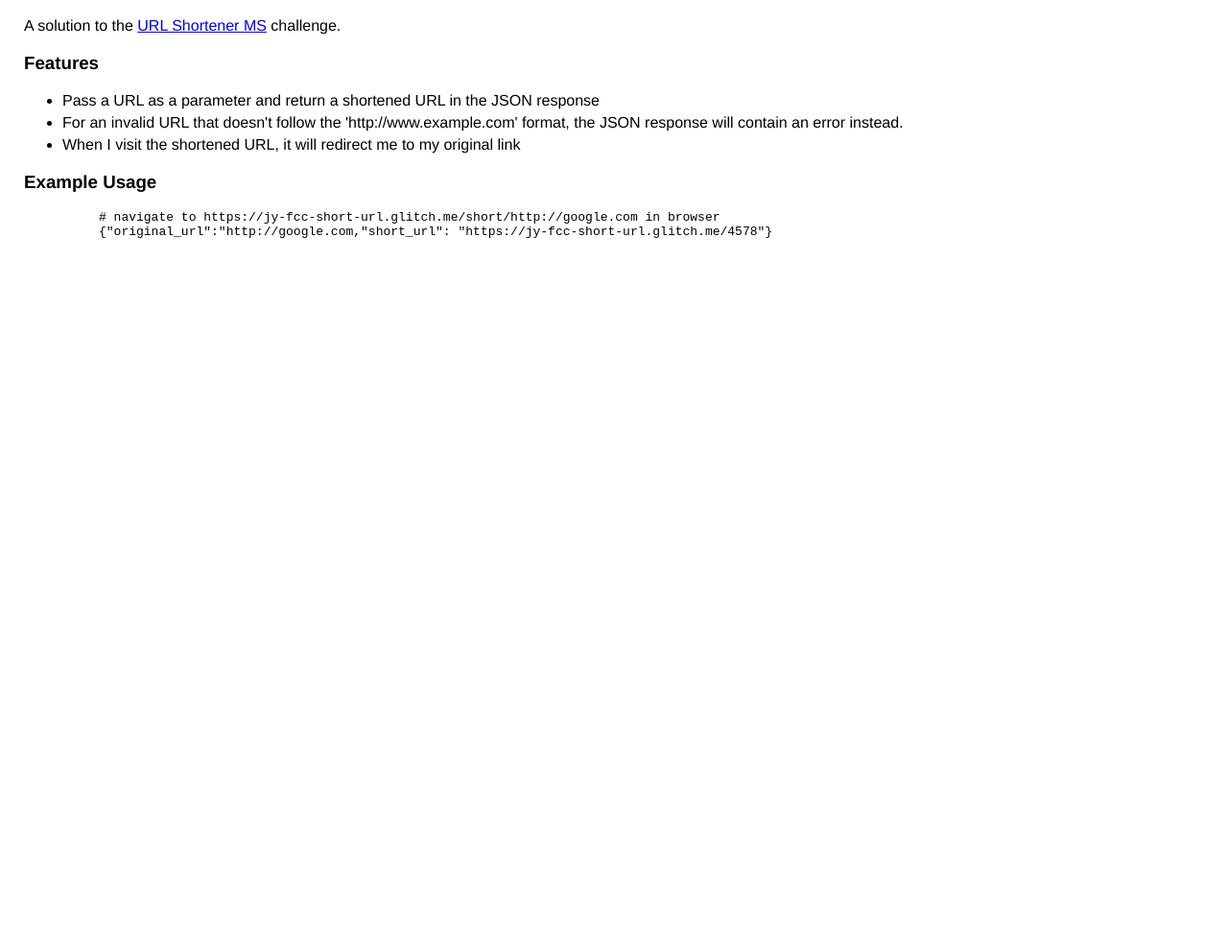
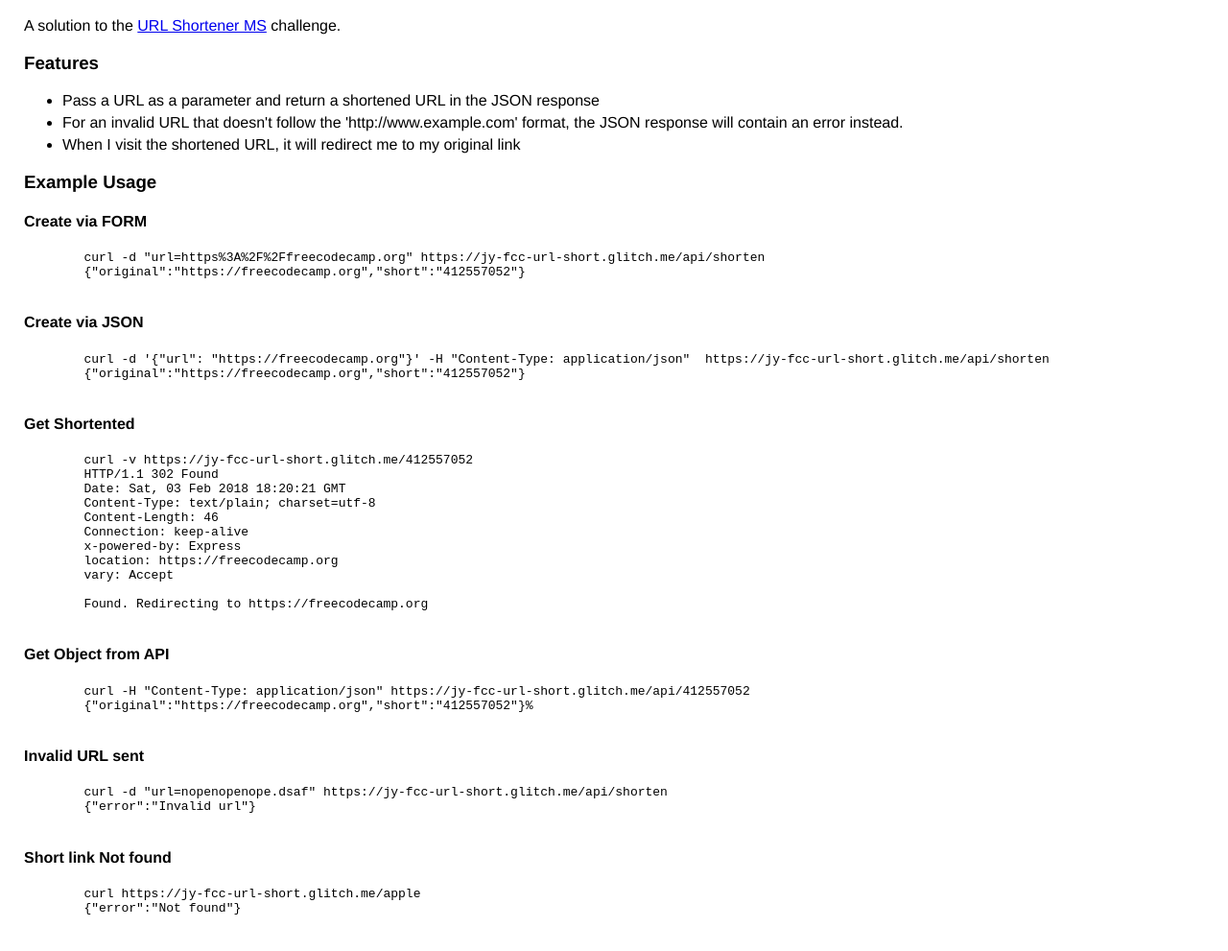
Before and after one commit to thejaywhy/fcc-url-short, a website: page views/index.html in a window 1280 px wide. Shown: the part 65-1056 px from the top of the page at 96% size. Before the commit the page ends 800 px from the top, so only its background shows below. Drawn offline with Linux system fonts and the light colour scheme.

Commit message:
💳🌎 Updated with Glitch

```diff
--- a/views/index.html
+++ b/views/index.html
@@ -22,9 +22,56 @@
       </ul>
     <h3>Example Usage</h3>
       <div class="codeblock">
-        <pre >
-          # navigate to https://jy-fcc-short-url.glitch.me/short/http://google.com in browser
-          {"original_url":"http://google.com,"short_url": "https://jy-fcc-short-url.glitch.me/4578"}
+        <h4>
+          Create via FORM
+        </h4>
+        <pre>
+        curl -d "url=https%3A%2F%2Ffreecodecamp.org" https://jy-fcc-url-short.glitch.me/api/shorten
+        {"original":"https://freecodecamp.org","short":"412557052"}
+        </pre>
+        <h4>
+          Create via JSON
+        </h4>
+        <pre>
+        curl -d '{"url": "https://freecodecamp.org"}' -H "Content-Type: application/json"  https://jy-fcc-url-short.glitch.me/api/shorten
+        {"original":"https://freecodecamp.org","short":"412557052"}
+        </pre>
+        <h4>
+          Get Shortented
+        </h4>
+        <pre>
+        curl -v https://jy-fcc-url-short.glitch.me/412557052
+        HTTP/1.1 302 Found
+        Date: Sat, 03 Feb 2018 18:20:21 GMT
+        Content-Type: text/plain; charset=utf-8
+        Content-Length: 46
+        Connection: keep-alive
+        x-powered-by: Express
+        location: https://freecodecamp.org
+        vary: Accept
+
+        Found. Redirecting to https://freecodecamp.org
+        </pre>
+        <h4>
+          Get Object from API
+        </h4>
+        <pre>
+        curl -H "Content-Type: application/json" https://jy-fcc-url-short.glitch.me/api/412557052
+        {"original":"https://freecodecamp.org","short":"412557052"}%
+        </pre>
+        <h4>
+          Invalid URL sent
+        </h4>
+        <pre>
+        curl -d "url=nopenopenope.dsaf" https://jy-fcc-url-short.glitch.me/api/shorten
+        {"error":"Invalid url"}
+        </pre>
+        <h4>
+          Short link Not found
+        </h4>
+        <pre>
+        curl https://jy-fcc-url-short.glitch.me/apple
+        {"error":"Not found"}
         </pre>
       </div>
     </div>
```
Also changed, not shown: datastore.js (+9 -3 lines), package.json (+5 -2 lines), server.js (+62 -25 lines).
